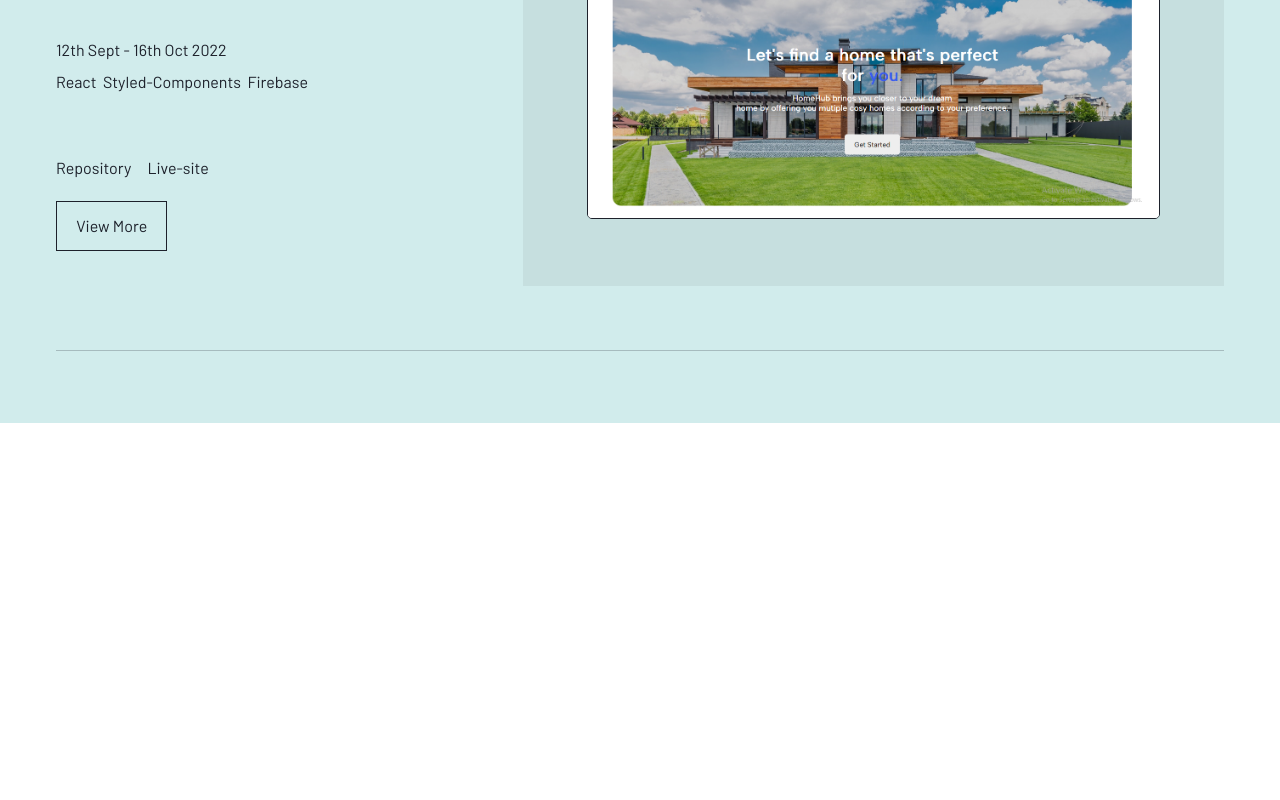
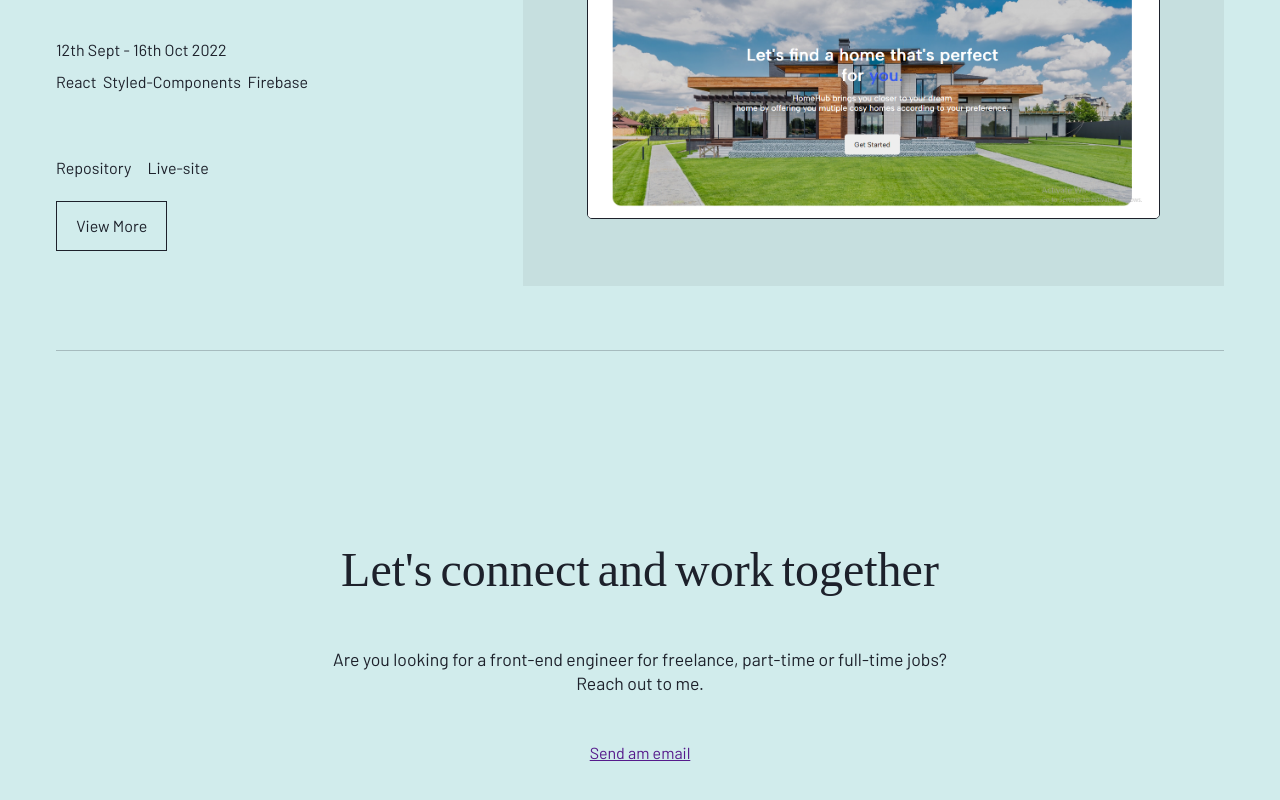
Before and after one commit to Ezekwu/Portfolio.V1, a React (Create React App) app: page / in a window 1280 px wide. Shown: the part 3505-4305 px from the top of the page. Before the commit the page ends 3928 px from the top, so only its background shows below. Built offline with nearby package versions, Linux system fonts and the light colour scheme; a web font is replaced by a local one.

Commit message:
developing contact section

```diff
--- /dev/null
+++ b/src/components/layouts/Contact.jsx
@@ -0,0 +1,41 @@
+import { StyledContact } from "../styles/Contact.styled"
+import { motion } from "framer-motion"
+import { variants } from "../animations/variants"
+const Contact = () => {
+    const {transitionYFunc } = variants
+    const contactTitle = "Let's connect and work together"
+    const titleArr = contactTitle.split(' ')
+
+    return (
+        <StyledContact>
+            <div className="wrapper container">
+                <motion.div
+                    className="contact-text_wrapper"
+                    variants={transitionYFunc(.2).parent}
+                    whileInView="animate"
+                    initial="initial">
+                        {
+                            titleArr.map((word, index)=>(
+                                <span
+                                className="span-parent"
+                                key={index}
+                                >
+                                    <motion.span
+                                    className="span-child"
+                                    variants={transitionYFunc().child}>
+                                        {word}
+                                    </motion.span>
+                                </span>
+                            ))
+                        }
+                </motion.div>
+                <p className="contact-desc">
+                    Are you looking for a front-end engineer for freelance, part-time or full-time jobs?    <br />  Reach out to me.
+                </p>
+                <a href="">Send am email</a>
+            </div>
+        </StyledContact>
+    )
+}
+
+export default Contact
--- /dev/null
+++ b/src/components/styles/Contact.styled.js
@@ -0,0 +1,31 @@
+import styled from "styled-components";
+
+export const StyledContact = styled.section`
+background-color: var(--primaryBlue);
+color: var(--geryBackground);
+padding: 4.5rem 0;
+text-align: center;
+
+.contact-text_wrapper{
+    display: flex;
+    justify-content: center;
+    gap: .5rem;
+    font-size: 3rem;
+    overflow: hidden;
+    margin-bottom: 2rem;
+    .span-parent{
+        overflow: hidden;
+        display: flex;
+        .span-child{
+            font-family: 'Noto Nastaliq Urdu', serif;
+
+        }
+    }
+}
+.contact-desc{
+    margin-bottom: 3rem;
+    font-size: 1.1rem;
+
+}
+
+`
--- a/src/components/styles/Header.styled.js
+++ b/src/components/styles/Header.styled.js
@@ -1,6 +1,6 @@
 import styled from 'styled-components';
 export const StyledHeader = styled.header`
-background-color: #1d212b;
+background-color: var(--geryBackground);
 position: relative;
 padding-bottom: 3rem;
 color: var(--primaryBlue);
--- a/src/pages/Homepage.jsx
+++ b/src/pages/Homepage.jsx
@@ -2,6 +2,7 @@ import Aboutme from "../components/layouts/Aboutme"
 import Header from "../components/layouts/Header"
 import Skills from "../components/layouts/Skills"
 import Projects from "../components/layouts/Projects"
+import Contact from "../components/layouts/Contact"
 const Homepage = () => {
     return (
         <div>
@@ -9,6 +10,7 @@ const Homepage = () => {
             <Aboutme />
             <Skills />
             <Projects />
+            <Contact />
         </div>
     )
 }
```
